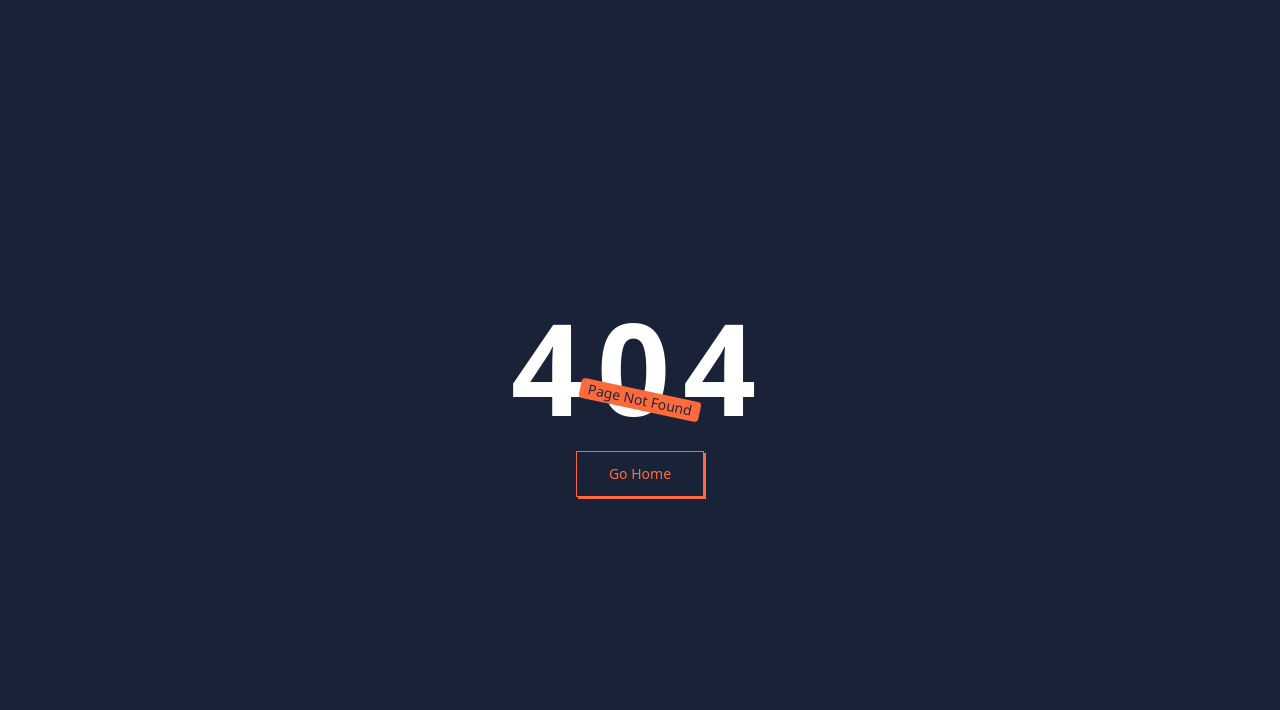
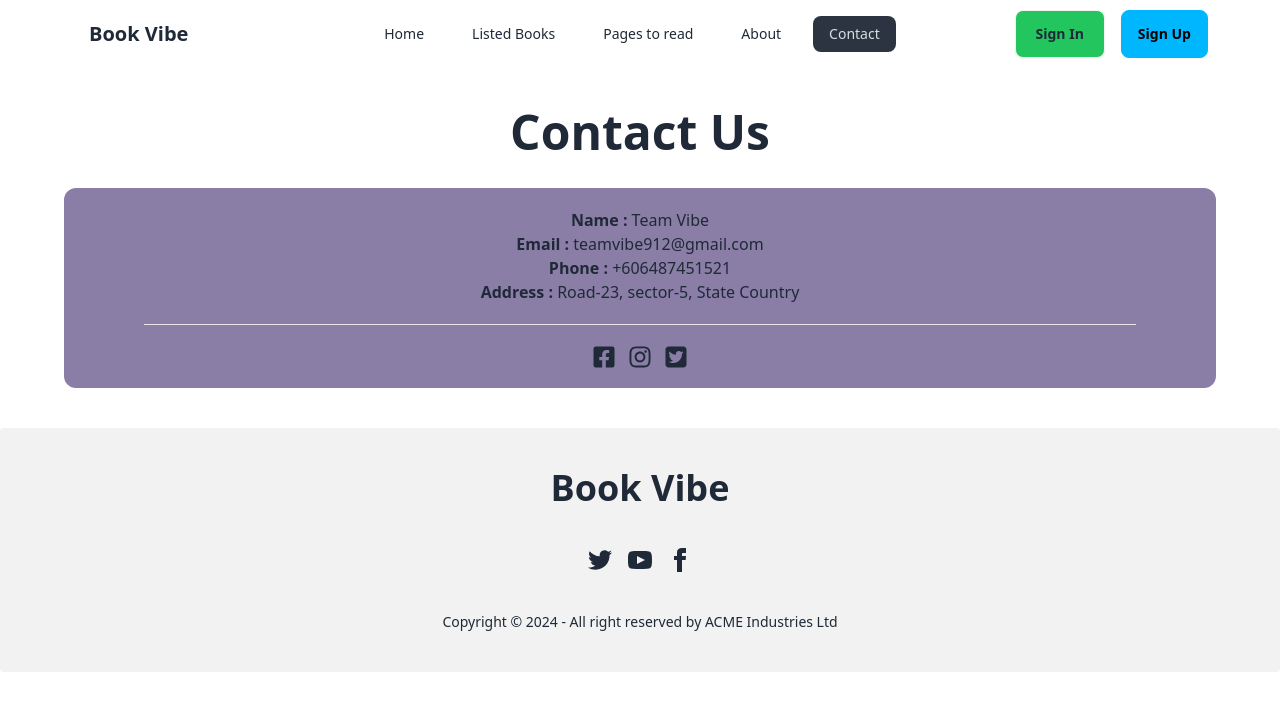
Before and after one commit to anissarkeraraf/book-vibe, a React (Vite) app: page /contact in a window 1280 px wide. Before the commit this address had no page. Shown: the top 710 px of the page. Built offline with nearby package versions, Linux system fonts and the light colour scheme.

Commit message:
added the footer

```diff
--- /dev/null
+++ b/src/componants/About/About.jsx
@@ -0,0 +1,26 @@
+import React from 'react';
+
+const About = () => {
+    return (
+        <div>
+            <h2 className='text-5xl text-center mt-10 mb-5 font-bold'>About Book Vibe</h2>
+            <p>
+                It encompasses various elements, including the book's genre, writing style, themes, characters, setting, and tone. Here's a breakdown of some aspects that contribute to a book's vibe: <br />
+
+                <span className='font-bold'>Genre:</span> Different genres evoke different vibes. For example, a mystery novel might have a suspenseful and intriguing vibe, while a romance novel might have a more romantic and emotional vibe. <br />
+
+                <span className="font-bold">Writing Style:</span> The author's writing style greatly influences the vibe of the book. Whether it's descriptive and poetic, straightforward and fast-paced, or dark and brooding, the writing style sets the tone for the entire reading experience. <br />
+
+                <span className="font-bold">Themes:</span> The themes explored in the book can also contribute to its vibe. Themes of love, loss, adventure, or survival can create different emotional atmospheres for readers. <br />
+
+                <span className="font-bold">Characters:</span> The personalities, motivations, and interactions of the characters can shape the vibe of the book. Well-developed characters with depth and complexity often enhance the overall reading experience and contribute to the book's vibe. <br />
+
+                <span className="font-bold">Setting:</span> The setting of the book—whether it's a bustling city, a quaint village, a haunted mansion, or a dystopian future—can establish the mood and atmosphere, influencing the book's vibe. <br />
+
+                <span className="font-bold">Tone:</span> The tone of the book, whether it's humorous, dark, light-hearted, or serious, also contributes to its overall vibe. The tone sets the reader's expectations and guides their emotional response to the story.
+            </p>
+        </div>
+    );
+};
+
+export default About;
--- a/src/componants/BookDetails/BookDetails.jsx
+++ b/src/componants/BookDetails/BookDetails.jsx
@@ -3,6 +3,7 @@ import { useState } from "react";
 import { toast, ToastContainer } from "react-toastify";
 import "react-toastify/dist/ReactToastify.css";
 import { saveBook } from "../Utility/LocalStorage";
+import { saveWishlist } from "../Utility/WishListLocalStorage";
 
 const BookDetails = () => {
     const books = useLoaderData();
@@ -16,7 +17,7 @@ const BookDetails = () => {
        saveBook(idInt);
         if (!isReadClicked) {
             setIsReadClicked(true);
-            toast.success(`Added "${book.bookName}" to your reading list!`);
+            toast.success(`Added to your reading list!`);
             setReadToastShown(true);
         }else{
             toast.warning('You have alreadey read this book');
@@ -24,7 +25,7 @@ const BookDetails = () => {
     };
 
     const handleWishlistClick = () => {
-       saveBook(idInt);
+       saveWishlist(idInt);
         if (!isWishlistClicked && !isReadClicked) {
             setIsWishlistClicked(true);
             toast.success(`Added "${book.bookName}" to your wishlist!`);
--- /dev/null
+++ b/src/componants/Contact/Contact.jsx
@@ -0,0 +1,26 @@
+import { FaFacebookSquare, FaInstagram } from "react-icons/fa";
+import { FaSquareTwitter } from "react-icons/fa6";
+
+
+const Contact = () => {
+    return (
+        <div>
+            <h2 className='text-5xl text-center font-bold mt-10'>Contact Us</h2>
+            <div className='mt-8 pt-5 text-center bg-[#8a7ea7] w-full h-[200px] rounded-xl'>
+                <p><span className='font-bold'>Name :</span> Team Vibe</p>
+                <p><span className='font-bold'>Email :</span> teamvibe912@gmail.com</p>
+                <p><span className='font-bold'>Phone :</span> +606487451521</p>
+                <p><span className='font-bold'>Address :</span> Road-23, sector-5, State Country</p>
+                    <hr className='ml-20 mr-20 mt-5'/>
+                <div className="flex justify-center items-center mt-5">
+                    <p className="mr-3 text-2xl"><FaFacebookSquare></FaFacebookSquare></p>
+                    <p className="mr-3 text-2xl"><FaInstagram></FaInstagram></p>
+                    <p><FaSquareTwitter className="text-2xl"></FaSquareTwitter></p>
+                </div>
+
+            </div>
+        </div>
+    );
+};
+
+export default Contact;
--- /dev/null
+++ b/src/componants/Footer/Footer.jsx
@@ -0,0 +1,21 @@
+
+
+const Footer = () => {
+    return (
+        <footer className="footer footer-center p-10 bg-base-200 text-base-content rounded">
+                    <p className="text-4xl text-center font-bold">Book Vibe</p>
+            <nav>
+                <div className="grid grid-flow-col gap-4">
+                    <a><svg xmlns="http://www.w3.org/2000/svg" width="24" height="24" viewBox="0 0 24 24" className="fill-current"><path d="M24 4.557c-.883.392-1.832.656-2.828.775 1.017-.609 1.798-1.574 2.165-2.724-.951.564-2.005.974-3.127 1.195-.897-.957-2.178-1.555-3.594-1.555-3.179 0-5.515 2.966-4.797 6.045-4.091-.205-7.719-2.165-10.148-5.144-1.29 2.213-.669 5.108 1.523 6.574-.806-.026-1.566-.247-2.229-.616-.054 2.281 1.581 4.415 3.949 4.89-.693.188-1.452.232-2.224.084.626 1.956 2.444 3.379 4.6 3.419-2.07 1.623-4.678 2.348-7.29 2.04 2.179 1.397 4.768 2.212 7.548 2.212 9.142 0 14.307-7.721 13.995-14.646.962-.695 1.797-1.562 2.457-2.549z"></path></svg></a>
+                    <a><svg xmlns="http://www.w3.org/2000/svg" width="24" height="24" viewBox="0 0 24 24" className="fill-current"><path d="M19.615 3.184c-3.604-.246-11.631-.245-15.23 0-3.897.266-4.356 2.62-4.385 8.816.029 6.185.484 8.549 4.385 8.816 3.6.245 11.626.246 15.23 0 3.897-.266 4.356-2.62 4.385-8.816-.029-6.185-.484-8.549-4.385-8.816zm-10.615 12.816v-8l8 3.993-8 4.007z"></path></svg></a>
+                    <a><svg xmlns="http://www.w3.org/2000/svg" width="24" height="24" viewBox="0 0 24 24" className="fill-current"><path d="M9 8h-3v4h3v12h5v-12h3.642l.358-4h-4v-1.667c0-.955.192-1.333 1.115-1.333h2.885v-5h-3.808c-3.596 0-5.192 1.583-5.192 4.615v3.385z"></path></svg></a>
+                </div>
+            </nav>
+            <aside>
+                <p>Copyright © 2024 - All right reserved by ACME Industries Ltd</p>
+            </aside>
+        </footer>
+    );
+};
+
+export default Footer;
--- a/src/componants/ListedBooks/ListedBooks.jsx
+++ b/src/componants/ListedBooks/ListedBooks.jsx
@@ -4,16 +4,28 @@ import { getStoredBook } from '../Utility/LocalStorage';
 import { CiLocationOn } from "react-icons/ci";
 import { LuUsers2 } from "react-icons/lu";
 import { MdOutlineContactPage } from "react-icons/md";
+import { getstoreWishList } from '../Utility/WishListLocalStorage';
 
 const ListedBooks = () => {
     const books = useLoaderData();
+
     const [items, setItems] = useState([]);
+    const [wishListItems, setwishListItems] = useState([]);
+
+
 
     useEffect(() => {
         const storedBookIds = getStoredBook();
         if (books.length > 0) {
             const booksList = books.filter(book => storedBookIds.includes(book.id));
             setItems(booksList);
+        }
+    }, [books]);
+    useEffect(() => {
+        const storedBookWishListIds = getstoreWishList();
+        if (books.length > 0) {
+            const booksWishList = books.filter(book => storedBookWishListIds.includes(book.id));
+            setwishListItems(booksWishList);
         }
     }, [books]);
 
@@ -75,7 +87,7 @@ const ListedBooks = () => {
 
                     <input type="radio" name="my_tabs_2" role="tab" className="tab" aria-label="Wishlist Books" checked />
                     <div role="tabpanel" className="tab-content bg-base-100 border-base-300 border-b-0 border-l-0 border-r-0 rounded-box p-6">
-                        {items.map(book => (
+                        {wishListItems.map(book => (
                             <div key={book.id} className="card lg:card-side lg:h[300px] bg-base-100 border-2 shadow-xl mb-10">
                                 <div className='bg-[#F3F3F3] w-[290px] rounded-2xl lg:m-10 mt-8 m-auto'>
                                     <img className="w-[250px] h-[280px] p-5 rounded-2xl pt-10 pl-14" src={book.image} alt={book.bookName} />
--- a/src/componants/Navbar/Navbar.jsx
+++ b/src/componants/Navbar/Navbar.jsx
@@ -6,7 +6,9 @@ const Navbar = () => {
     const links = <>
         <li className="mr-4"><NavLink to='/'>Home</NavLink></li>
         <li className="mr-4"><NavLink to='/books'>Listed Books</NavLink></li>
-        <li><NavLink to='/read'>Pages to read</NavLink></li>
+        <li className="mr-4"><NavLink to='/read'>Pages to read</NavLink></li>
+        <li className="mr-4"><NavLink to='/about'>About</NavLink></li>
+        <li className="mr-4"><NavLink to='/contact'>Contact</NavLink></li>
     </>
 
     return (
--- a/src/componants/PagesToRead/PagesToRead.jsx
+++ b/src/componants/PagesToRead/PagesToRead.jsx
@@ -16,7 +16,7 @@ const PagesToRead = () => {
     }, [books]);
 
     return (
-        <div className=' bg-[#F8F8F8] lg:w-[1100px] lg:h-[550px] mx-auto'>
+        <div className=' bg-[#F8F8F8] lg:w-[1100px] lg:h-[550px] mx-auto mb-10 mt-10'>
 
             <div className='mx-auto ml-8 pt-10'>
                 <BarChart width={1000} height={500} data={items}>
--- a/src/componants/Root/Root.jsx
+++ b/src/componants/Root/Root.jsx
@@ -1,11 +1,17 @@
 import { Outlet } from "react-router-dom";
 import Navbar from "../Navbar/Navbar";
+import Footer from "../Footer/Footer";
 
 const Root = () => {
     return (
-        <div className="max-w-6xl mx-auto">
+        <div>
+            <div  className="max-w-6xl mx-auto">
             <Navbar></Navbar>
             <Outlet></Outlet>
+            </div>
+            <div className="mt-10">
+            <Footer></Footer>
+            </div>
         </div>
     );
 };
--- a/src/componants/TAbs/Tabs.jsx
+++ /dev/null
@@ -1,14 +0,0 @@
-
-const Tabs = () => {
-    return (
-        <div role="tablist" className="tabs tabs-lifted">
-            <input type="radio" name="my_tabs_2" role="tab" className="tab" aria-label="Read Books" />
-            <div role="tabpanel" className="tab-content bg-base-100 border-base-300 border-b-0 border-l-0 border-r-0 rounded-box p-6"></div>
-
-            <input type="radio" name="my_tabs_2" role="tab" className="tab" aria-label="Wishlist Books" checked />
-            <div role="tabpanel" className="tab-content bg-base-100 border-base-300 border-b-0 border-l-0 border-r-0 rounded-box p-6"></div>
-        </div>
-    );
-};
-
-export default Tabs;
--- /dev/null
+++ b/src/componants/Utility/WishListLocalStorage.js
@@ -0,0 +1,18 @@
+const getstoreWishList = () => {
+    const storeWishList = localStorage.getItem('wish-list-item');
+    if (storeWishList) {
+        return JSON.parse(storeWishList);
+    }
+    return [];
+}
+
+const saveWishlist = id => {
+    const storeWishList = getstoreWishList();
+    const exists = storeWishList.find(wishId => wishId === id);
+    if (!exists) {
+        storeWishList.push(id);
+        localStorage.setItem('wish-list-item', JSON.stringify(storeWishList)); // Corrected line
+    }
+}
+
+export { getstoreWishList, saveWishlist };
```
Also changed, not shown: src/main.jsx (+10 -0 lines).
